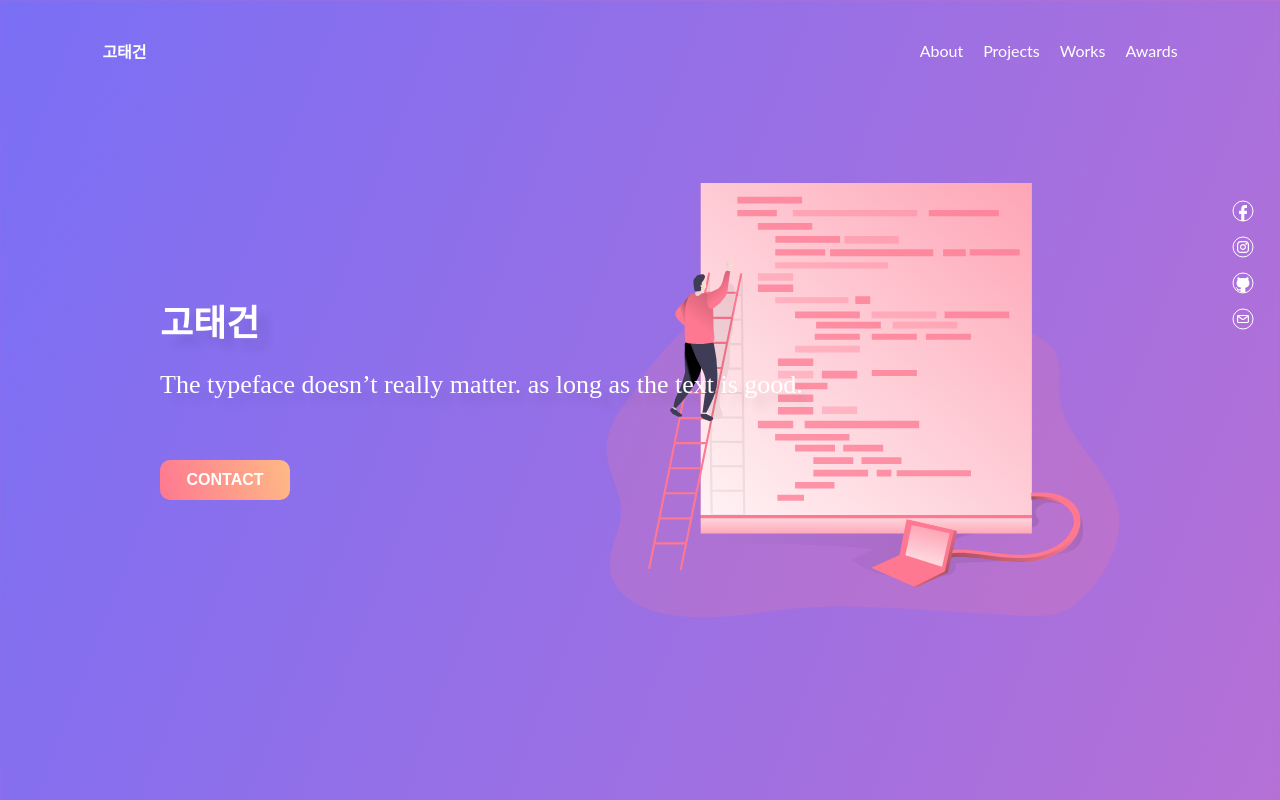
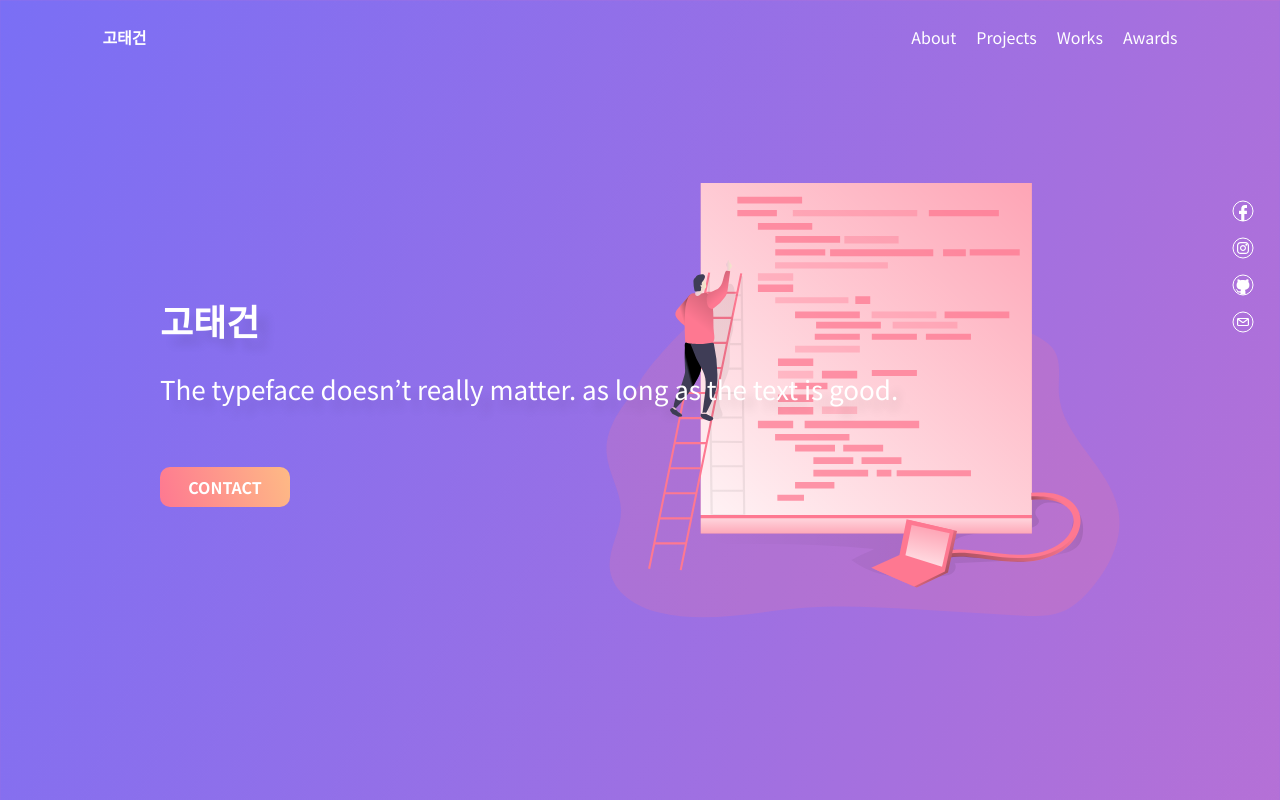
Before and after one commit to gtg7784/Portfolio, a React (Create React App) app: page / in a window 1280 px wide. Shown: the top 800 px of the page. Built offline with nearby package versions, Linux system fonts and the light colour scheme.

Commit message:
I hate fonts

```diff
--- a/src/components/Header/Header.scss
+++ b/src/components/Header/Header.scss
@@ -1,4 +1,3 @@
-@import '../../styles/fonts';
 @import '../../styles/colors';
 @import '../../styles/breakpoints';
 
@@ -23,7 +22,7 @@
 
 
     & > a{
-        font-family: 'SeoulHangangM';
+        font-family: SeoulHangangEB;
         text-decoration: none;
         color: $fontColor;
         font-weight: 800;
@@ -33,9 +32,14 @@
         display: flex;
         list-style-type: none;
         padding: 0;
+        margin: 0;
+        align-items: center;
         float: right;
 
         & > li{
+            display: flex;
+            align-items: center;
+
             &:not(:first-child){
                 @media (min-width: $small) {
                     margin-left: 20px;
@@ -47,9 +51,16 @@
             }
 
             & > a{
-                font-family: 'Lato';
                 text-decoration: none;
                 color: $fontColor;
+
+                @media (min-width: $small) {
+                    font-size: 16px;
+                }
+
+                @media (max-width: $small) {
+                    font-size: 12px;
+                }
             }
         }
     }
--- a/src/components/Sidebar/Sidebar.scss
+++ b/src/components/Sidebar/Sidebar.scss
@@ -9,6 +9,12 @@
     right: 26px;
 
     & > a{
-        margin-bottom: 10px;
+        @media (min-width: $small) {
+            margin-bottom: 10px;
+        }
+
+        @media (min-width: $small) {
+            margin-bottom: 10px;
+        }
     }
 }
--- a/src/containers/About/About.scss
+++ b/src/containers/About/About.scss
@@ -1,4 +1,3 @@
-@import '../../styles/fonts';
 @import '../../styles/colors';
 @import '../../styles/breakpoints';
 
@@ -11,7 +10,7 @@
     }
 
     @media (max-width: $small) {
-        margin-top: 412px;
+        margin-top: 390px;
     }
 
     & > h1{
@@ -34,7 +33,7 @@
         }
 
         @media (max-width: $small) {
-            margin-top: 240px;
+            margin-top: 230px;
             display: flex;
             flex-direction: column;
             align-items: center;
--- a/src/containers/Awards/Awards.scss
+++ b/src/containers/Awards/Awards.scss
@@ -1,4 +1,3 @@
-@import '../../styles/fonts';
 @import '../../styles/colors';
 @import '../../styles/breakpoints';
 
@@ -40,7 +39,7 @@
         }
 
         @media (max-width: $small) {
-            margin-top: 260px;
+            margin-top: 180px;
         }
 
         & > div{
--- a/src/containers/Main/Main.scss
+++ b/src/containers/Main/Main.scss
@@ -1,4 +1,3 @@
-@import '../../styles/fonts';
 @import '../../styles/colors';
 @import '../../styles/breakpoints';
 
@@ -33,7 +32,6 @@
 
     & > span{
         text-shadow: 10px 10px 10px rgba(2, 0, 0, 0.1);
-        font-family: NotoSansCJKkr;
 
         @media (min-width: $small) {
             font-size: 26px;
--- a/src/containers/Projects/Projects.scss
+++ b/src/containers/Projects/Projects.scss
@@ -1,4 +1,3 @@
-@import '../../styles/fonts';
 @import '../../styles/colors';
 @import '../../styles/breakpoints';
 
--- a/src/containers/Works/Works.scss
+++ b/src/containers/Works/Works.scss
@@ -1,4 +1,3 @@
-@import '../../styles/fonts';
 @import '../../styles/colors';
 @import '../../styles/breakpoints';
 
@@ -14,7 +13,7 @@
     }
 
     @media (max-width: $small) {
-        margin-top: 540px;
+        margin-top: 500px;
     }
 
     & > h1{
--- a/src/index.scss
+++ b/src/index.scss
@@ -1,9 +1,10 @@
-@import './styles/_fonts.scss';
+@import url('https://fonts.googleapis.com/earlyaccess/notosanskr.css');
 
 body {
   margin: 0;
   padding: 0;
-  font-family: 'Noto Sans CKR', sans-serif;
+  font-family: 'Noto Sans KR', sans-serif;
+
   -webkit-font-smoothing: antialiased;
   -moz-osx-font-smoothing: grayscale;
   background-image: linear-gradient(111deg, #7a6ff5, #fa72b2);
--- a/src/styles/_fonts.scss
+++ /dev/null
@@ -1,2 +0,0 @@
-@font-face { font-family: 'SeoulHangangM'; src:  format('woff'); font-weight: normal; font-style: normal; }
-@import url('https://fonts.googleapis.com/earlyaccess/notosanskr.css');
```
